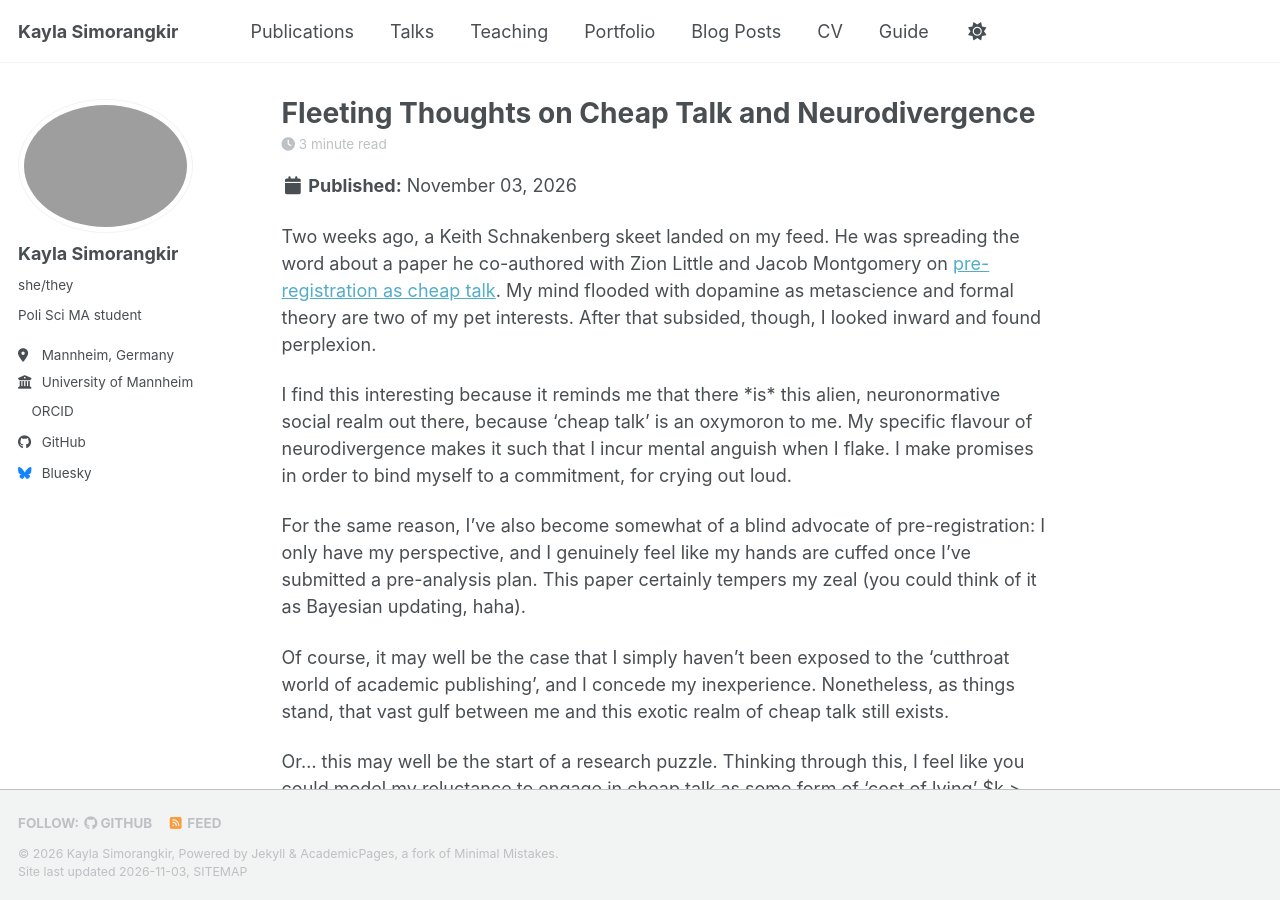
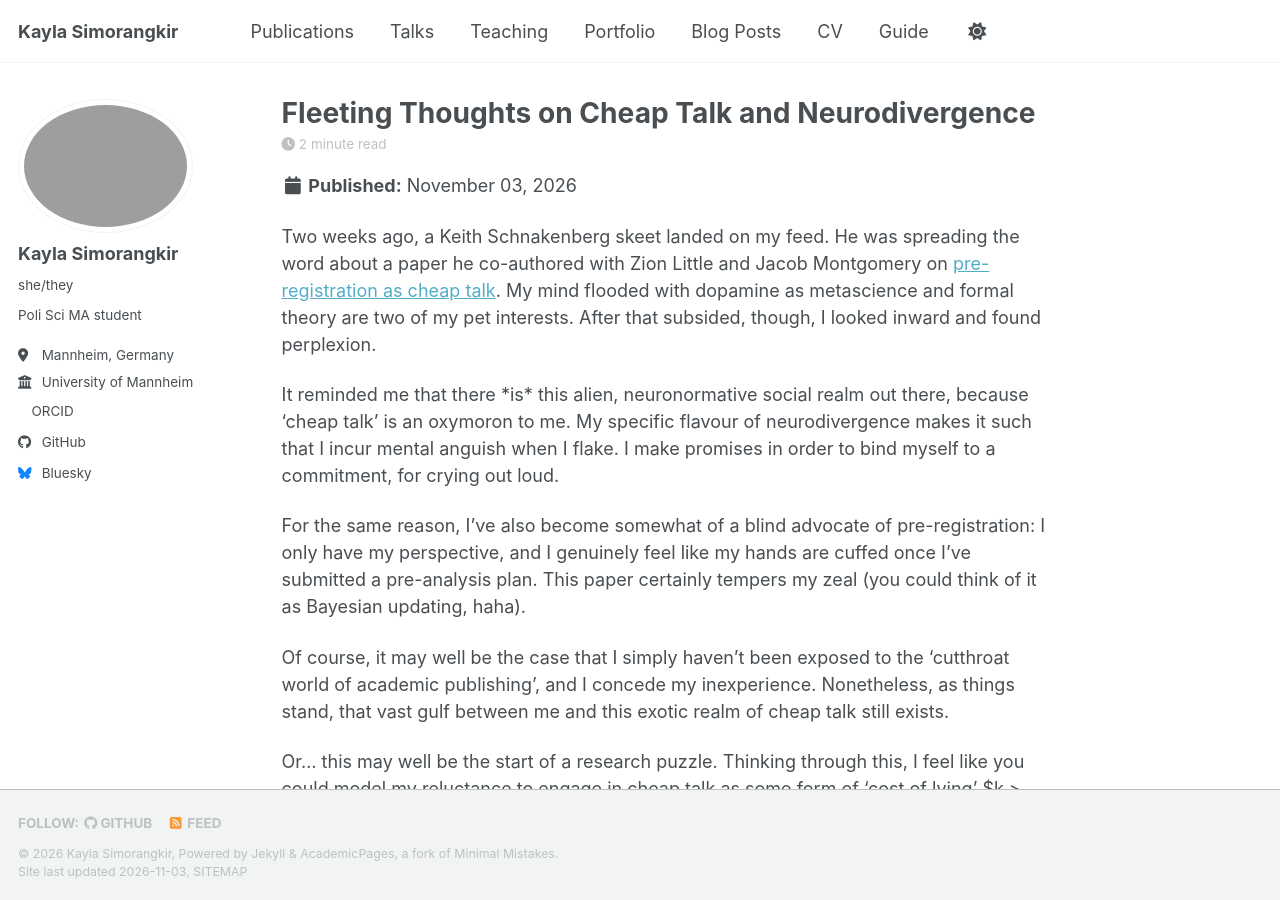
Before and after one commit to gesubn/gesubn.github.io, a Jekyll site: the page built from _posts/2026-11-03-fleeting-thoughts-on-cheap-talk-and-neurodivergence.md, in a window 1280 px wide and 900 px high. Built offline with Jekyll 4.4.1, drawn with Linux system fonts in a browser that asks for light colours; a script bundle is joined from its source files by our own code; a style sheet for code colours, icons or effects is not loaded.

Commit message:
Update blog

```diff
--- a/_posts/2026-11-03-fleeting-thoughts-on-cheap-talk-and-neurodivergence.md
+++ b/_posts/2026-11-03-fleeting-thoughts-on-cheap-talk-and-neurodivergence.md
@@ -15,11 +15,10 @@ My mind flooded with dopamine as metascience and formal theory are two of my
 pet interests. After that subsided, though, I looked inward and found
 perplexion.
 
-I find this interesting because it reminds me that there \*is\* this alien,
-neuronormative social realm out there, because 'cheap talk' is an oxymoron to
-me. My specific flavour of neurodivergence makes it such that I incur mental
-anguish when I flake. I make promises in order to bind myself to a commitment,
-for crying out loud.
+It reminded me that there \*is\* this alien, neuronormative social realm out
+there, because 'cheap talk' is an oxymoron to me. My specific flavour of
+neurodivergence makes it such that I incur mental anguish when I flake. I make
+promises in order to bind myself to a commitment, for crying out loud.
 
 For the same reason, I’ve also become somewhat of a blind advocate of
 pre-registration: I only have my perspective, and I genuinely feel like my hands
```
